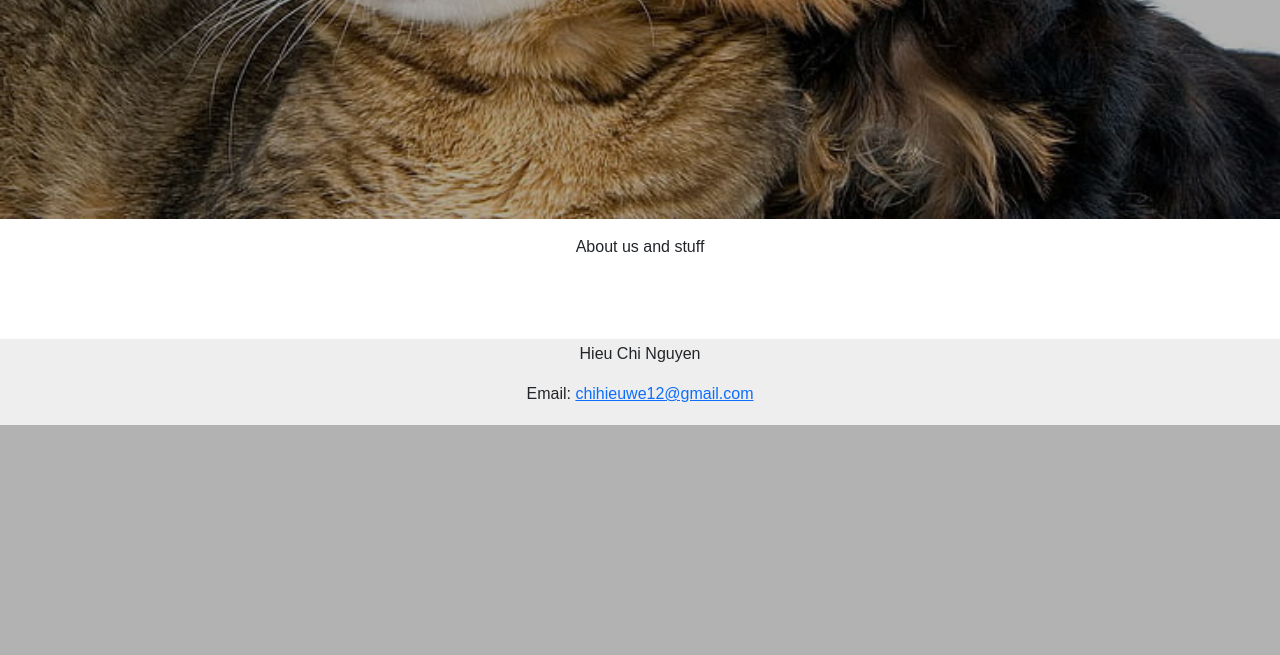
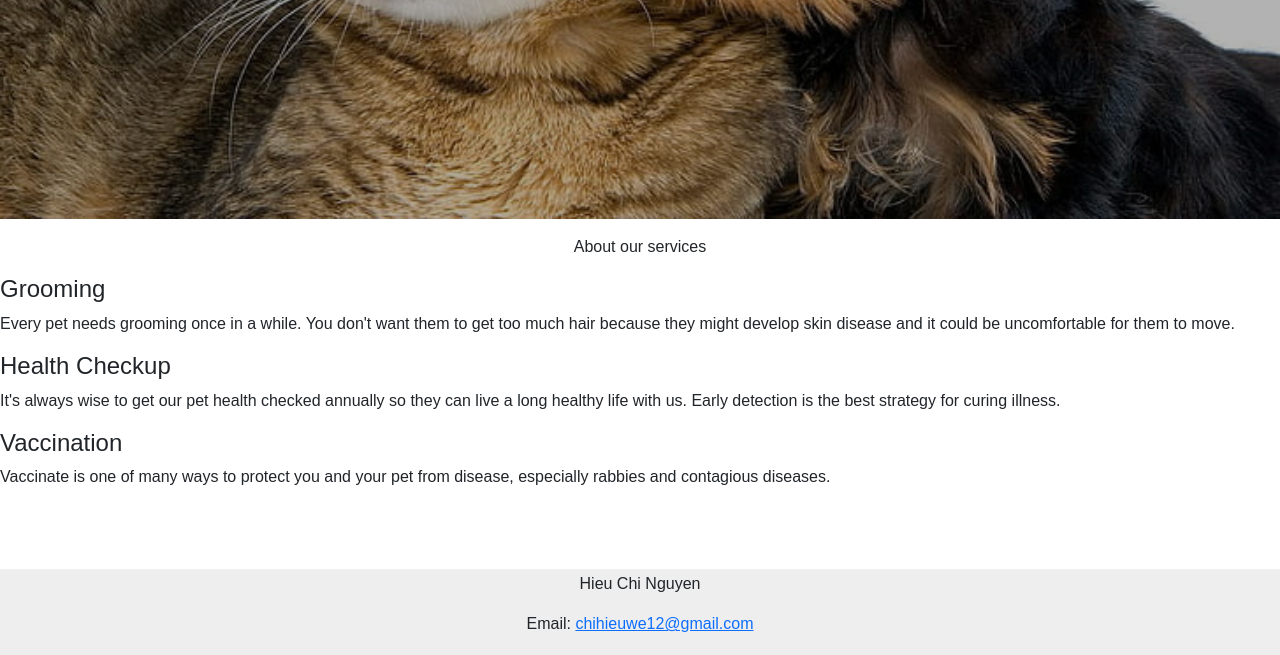
Before and after one commit to chihieuwe/cs50-final, a Flask app: page /about in a window 1280 px wide. Shown: the part 741-1396 px from the top of the page. Before the commit the page ends 1166 px from the top, so only its background shows below. Run offline with Flask 3, Linux system fonts and the light colour scheme; some libraries are stand-ins or nearby versions.

Commit message:
Add description into about page and update a bit of information on README

```diff
--- a/templates/about.html
+++ b/templates/about.html
@@ -2,5 +2,13 @@
 
 {% block body %}
 <img src="static/images/dog.jpg" class="img-fluid scaling">
-<p><center>About us and stuff</center></p>
+<p><center>About our services</center></p>
+<h4>Grooming</h4>
+<p>Every pet needs grooming once in a while. You don't want them to get too much hair because they might develop skin disease and it could be uncomfortable for them to move.</p>
+
+<h4>Health Checkup</h4>
+<p>It's always wise to get our pet health checked annually so they can live a long healthy life with us. Early detection is the best strategy for curing illness.</p>
+
+<h4>Vaccination</h4>
+<p>Vaccinate is one of many ways to protect you and your pet from disease, especially rabbies and contagious diseases.</p>
 {% endblock %}
```
Also changed, not shown: README.md.
